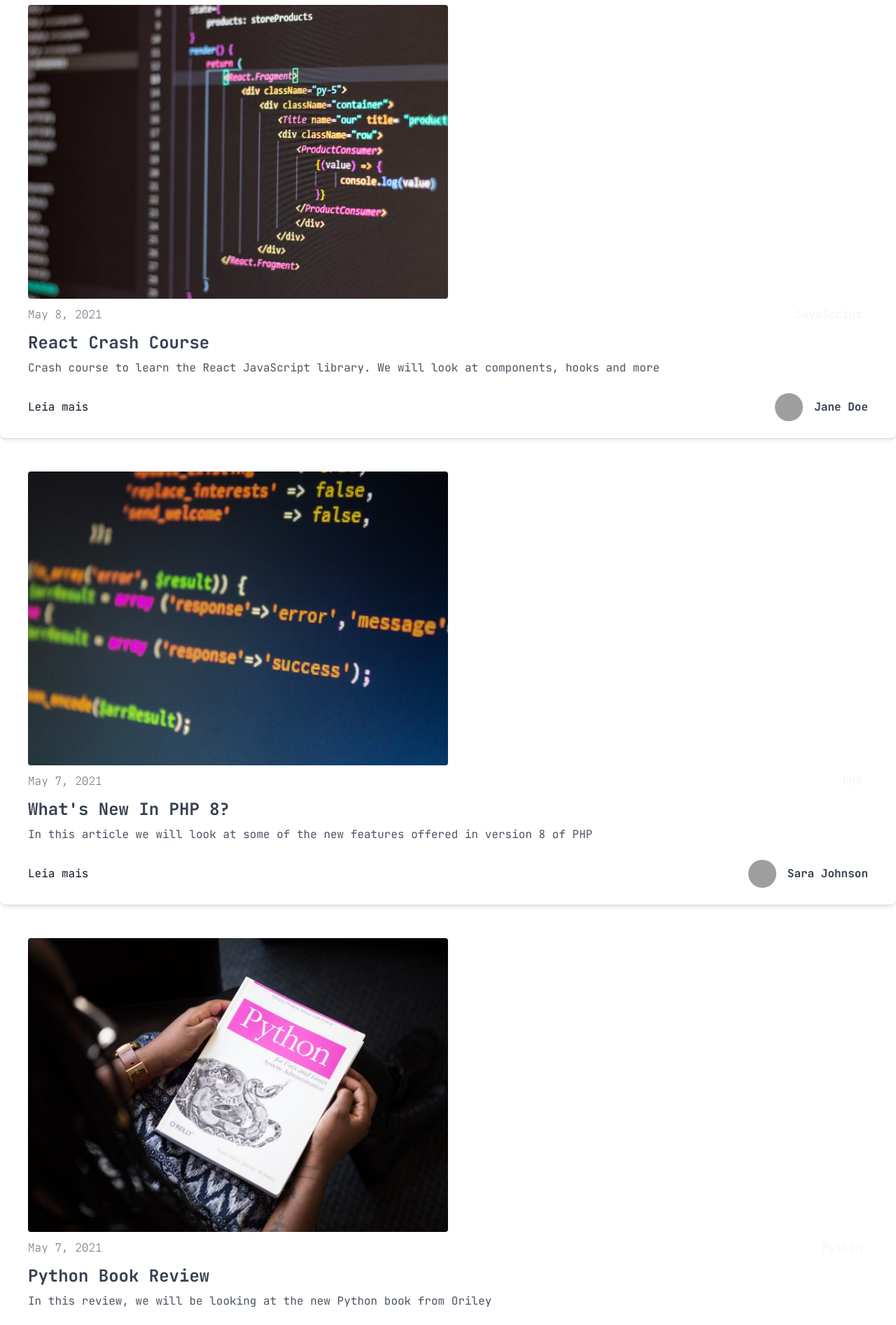
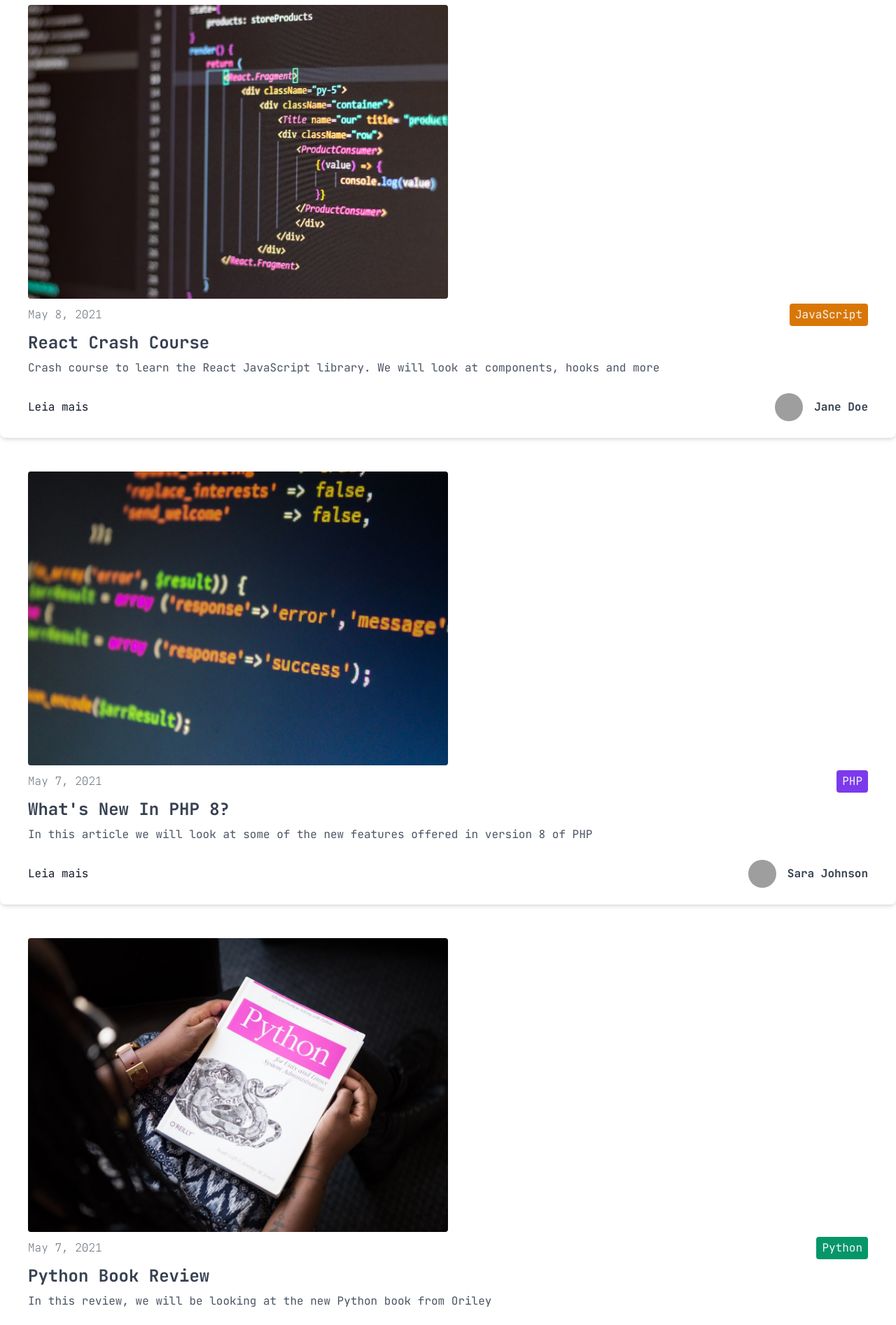
Before and after one commit to romfe/blog_markdown, a Next.js app: page / in a window 1280 px wide. Shown: the part 880-2774 px from the top of the page at 70% size. Built offline with nearby package versions, Linux system fonts and the light colour scheme; grey boxes are pictures that could not be loaded.

Commit message:
labels working, but code needs some refactoring

```diff
--- a/src/components/CategoryLabel.tsx
+++ b/src/components/CategoryLabel.tsx
@@ -1,6 +1,6 @@
 import Link from "next/link";
 import React from "react";
-//import styles from "./styles.module.css";
+import styles from "./styles.module.css";
 interface CategoryLabelProps {
   children: string;
 }
@@ -16,7 +16,8 @@ const CategoryLabel = ({ children }: CategoryLabelProps) => {
   const color = colorKey[children as keyof typeof colorKey];
   return (
     <div
-      className={`px-2 py-1 bg-${color}-600 text-gray-100 text-bold rounded`}
+      //className={`px-2 py-1 bg-${color}-600 text-gray-100 text-bold rounded`}
+      className={styles[`${color}`]}
     >
       <Link href={`/blog/category/${children.toLowerCase()}`}>{children}</Link>
     </div>
--- a/src/components/styles.module.css
+++ b/src/components/styles.module.css
@@ -9,19 +9,49 @@
 
 .yellow {
   background-color: #d97706;
+  padding-top: 0.25rem;
+  padding-bottom: 0.25rem;
+  padding-left: 0.5rem;
+  padding-right: 0.5rem;
+  color: #f3f4f6;
+  border-radius: 0.25rem;
 }
 
 .green {
   background-color: #059669;
+  padding-top: 0.25rem;
+  padding-bottom: 0.25rem;
+  padding-left: 0.5rem;
+  padding-right: 0.5rem;
+  color: #f3f4f6;
+  border-radius: 0.25rem;
 }
 .blue {
   background-color: #2563eb;
+  padding-top: 0.25rem;
+  padding-bottom: 0.25rem;
+  padding-left: 0.5rem;
+  padding-right: 0.5rem;
+  color: #f3f4f6;
+  border-radius: 0.25rem;
 }
 
 .red {
   background-color: #dc2626;
+  padding-top: 0.25rem;
+  padding-bottom: 0.25rem;
+  padding-left: 0.5rem;
+  padding-right: 0.5rem;
+  color: #f3f4f6;
+  border-radius: 0.25rem;
 }
 
 .purple {
   background-color: #7c3aed;
+  padding-top: 0.25rem;
+  padding-bottom: 0.25rem;
+  padding-left: 0.5rem;
+  padding-right: 0.5rem;
+  color: #f3f4f6;
+  border-radius: 0.25rem;
 }
```
